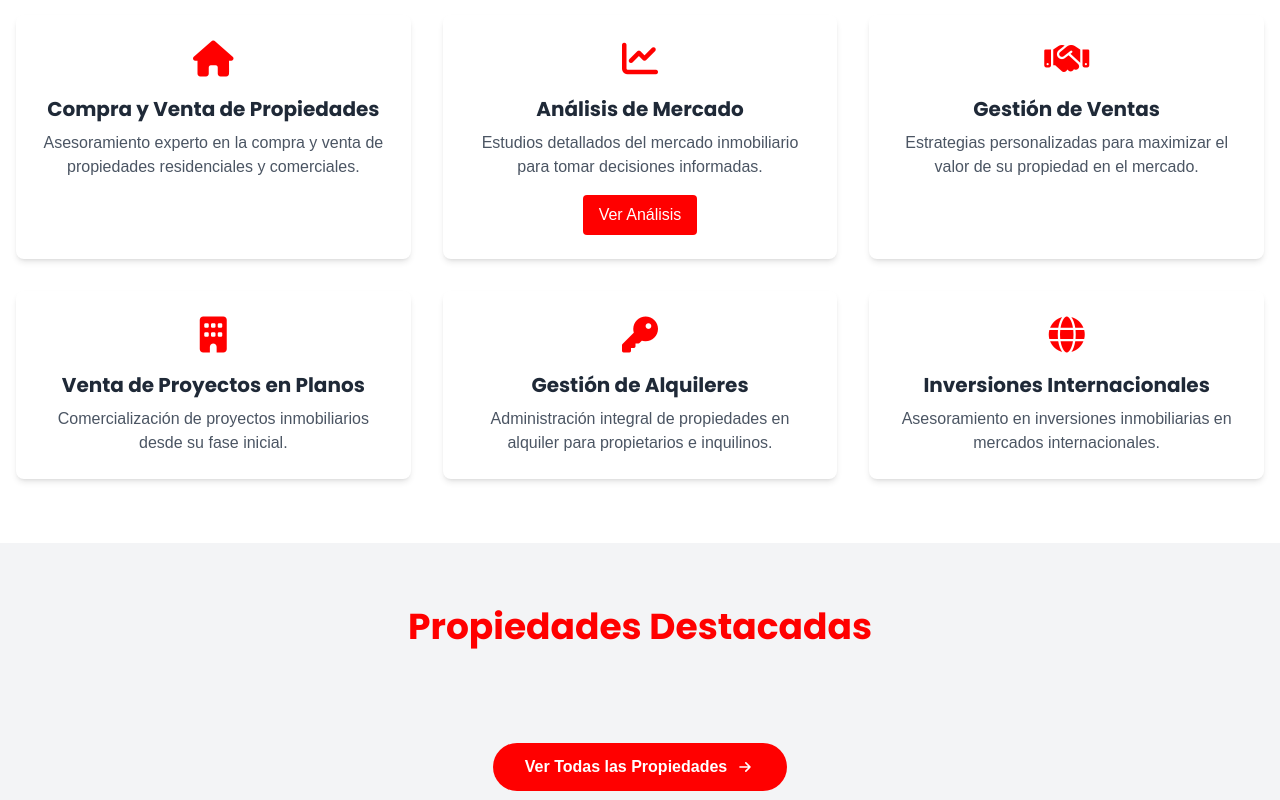
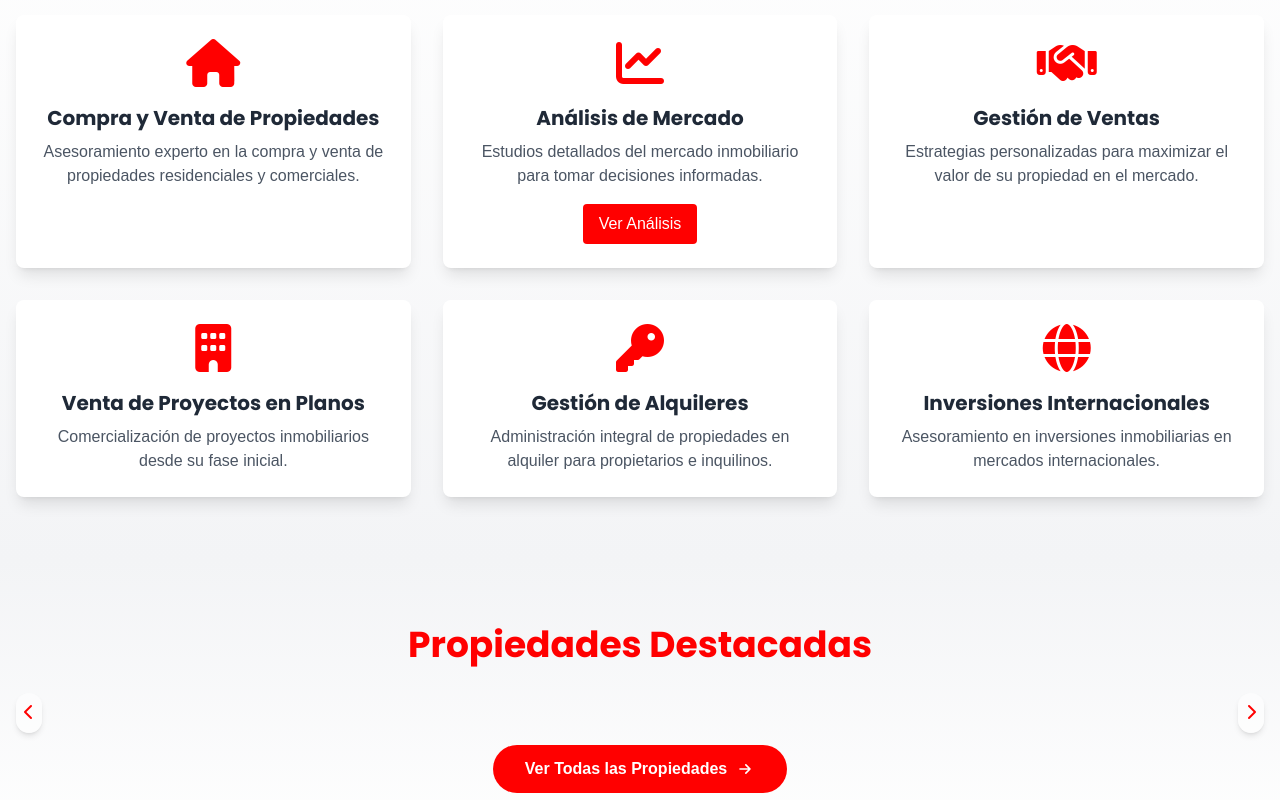
Before and after one commit to clientesweb/JannethDuplicado, a plain HTML site: page index.html in a window 1280 px wide. Shown: the part 1900-2700 px from the top of the page. Drawn offline with nearby package versions, Linux system fonts and the light colour scheme; a script that the page names is missing.

Commit message:
Actualizar index.html

```diff
--- a/index.html
+++ b/index.html
@@ -84,6 +84,29 @@
         @keyframes marquee {
             0% { transform: translateX(100%); }
             100% { transform: translateX(-100%); }
+        }
+        .scrollbar-hide::-webkit-scrollbar {
+            display: none;
+        }
+        .scrollbar-hide {
+            -ms-overflow-style: none;
+            scrollbar-width: none;
+        }
+
+        @keyframes float {
+            0% {
+              transform: translateY(0px);
+            }
+            50% {
+              transform: translateY(-10px);
+            }
+            100% {
+              transform: translateY(0px);
+            }
+          }
+
+        .float {
+            animation: float 3s ease-in-out infinite;
         }
     </style>
 </head>
@@ -202,55 +225,77 @@
         </section>
 
         <!-- Services Section -->
-        <section id="servicios" class="py-16">
+        <section id="servicios" class="py-16 bg-gradient-to-b from-white to-gray-100">
     <div class="container mx-auto px-4">
         <h2 class="text-4xl font-serif font-bold text-center mb-12 text-primary">Nuestros Servicios</h2>
         <div class="grid grid-cols-1 md:grid-cols-2 lg:grid-cols-3 gap-8">
-                    <div class="bg-white p-6 rounded-lg shadow-md text-center transform transition duration-300 hover:scale-105">
-                        <i class="fas fa-home text-4xl text-primary mb-4"></i>
-                        <h3 class="text-xl font-bold mb-2">Compra y Venta de Propiedades</h3>
-                        <p class="text-gray-600">Asesoramiento experto en la compra y venta de propiedades residenciales y comerciales.</p>
+            <div class="bg-white p-6 rounded-lg shadow-lg transform transition duration-300 hover:scale-105 hover:shadow-xl">
+                <div class="text-center mb-4">
+                    <i class="fas fa-home text-5xl text-primary"></i>
                 </div>
-                    <div class="bg-white p-6 rounded-lg shadow-md text-center transform transition duration-300 hover:scale-105">
-                        <i class="fas fa-chart-line text-4xl text-primary mb-4"></i>
-                        <h3 class="text-xl font-bold mb-2">Análisis de Mercado</h3>
-                        <p class="text-gray-600">Estudios detallados del mercado inmobiliario para tomar decisiones informadas.</p>
-                        <a href="https://jannethaguirre.com/analisis-de-mercado.html" class="mt-4 inline-block bg-primary text-white py-2 px-4 rounded hover:bg-secondary transition-colors duration-300">
+                <h3 class="text-xl font-bold mb-2 text-center">Compra y Venta de Propiedades</h3>
+                <p class="text-gray-600 text-center">Asesoramiento experto en la compra y venta de propiedades residenciales y comerciales.</p>
+            </div>
+            <div class="bg-white p-6 rounded-lg shadow-lg transform transition duration-300 hover:scale-105 hover:shadow-xl">
+                <div class="text-center mb-4">
+                    <i class="fas fa-chart-line text-5xl text-primary"></i>
+                </div>
+                <h3 class="text-xl font-bold mb-2 text-center">Análisis de Mercado</h3>
+                <p class="text-gray-600 text-center">Estudios detallados del mercado inmobiliario para tomar decisiones informadas.</p>
+                <div class="text-center mt-4">
+                    <a href="https://jannethaguirre.com/analisis-de-mercado.html" class="inline-block bg-primary text-white py-2 px-4 rounded hover:bg-secondary transition-colors duration-300">
                         Ver Análisis
                     </a>
                 </div>
-                    <div class="bg-white p-6 rounded-lg shadow-md text-center transform transition duration-300 hover:scale-105">
-                        <i class="fas fa-handshake text-4xl text-primary mb-4"></i>
-                        <h3 class="text-xl font-bold mb-2">Gestión de Ventas</h3>
-                        <p class="text-gray-600">Estrategias personalizadas para maximizar el valor de su propiedad en el mercado.</p>
             </div>
-                    <div class="bg-white p-6 rounded-lg shadow-md text-center transform transition duration-300 hover:scale-105">
-                        <i class="fas fa-building text-4xl text-primary mb-4"></i>
-                        <h3 class="text-xl font-bold mb-2">Venta de Proyectos en Planos</h3>
-                        <p class="text-gray-600">Comercialización de proyectos inmobiliarios desde su fase inicial.</p>
+            <div class="bg-white p-6 rounded-lg shadow-lg transform transition duration-300 hover:scale-105 hover:shadow-xl">
+                <div class="text-center mb-4">
+                    <i class="fas fa-handshake text-5xl text-primary"></i>
                 </div>
-                    <div class="bg-white p-6 rounded-lg shadow-md text-center transform transition duration-300 hover:scale-105">
-                        <i class="fas fa-key text-4xl text-primary mb-4"></i>
-                        <h3 class="text-xl font-bold mb-2">Gestión de Alquileres</h3>
-                        <p class="text-gray-600">Administración integral de propiedades en alquiler para propietarios e inquilinos.</p>
+                <h3 class="text-xl font-bold mb-2 text-center">Gestión de Ventas</h3>
+                <p class="text-gray-600 text-center">Estrategias personalizadas para maximizar el valor de su propiedad en el mercado.</p>
             </div>
-                    <div class="bg-white p-6 rounded-lg shadow-md text-center transform transition duration-300 hover:scale-105">
-                        <i class="fas fa-globe text-4xl text-primary mb-4"></i>
-                        <h3 class="text-xl font-bold mb-2">Inversiones Internacionales</h3>
-                        <p class="text-gray-600">Asesoramiento en inversiones inmobiliarias en mercados internacionales.</p>
+            <div class="bg-white p-6 rounded-lg shadow-lg transform transition duration-300 hover:scale-105 hover:shadow-xl">
+                <div class="text-center mb-4">
+                    <i class="fas fa-building text-5xl text-primary"></i>
+                </div>
+                <h3 class="text-xl font-bold mb-2 text-center">Venta de Proyectos en Planos</h3>
+                <p class="text-gray-600 text-center">Comercialización de proyectos inmobiliarios desde su fase inicial.</p>
+            </div>
+            <div class="bg-white p-6 rounded-lg shadow-lg transform transition duration-300 hover:scale-105 hover:shadow-xl">
+                <div class="text-center mb-4">
+                    <i class="fas fa-key text-5xl text-primary"></i>
+                </div>
+                <h3 class="text-xl font-bold mb-2 text-center">Gestión de Alquileres</h3>
+                <p class="text-gray-600 text-center">Administración integral de propiedades en alquiler para propietarios e inquilinos.</p>
+            </div>
+            <div class="bg-white p-6 rounded-lg shadow-lg transform transition duration-300 hover:scale-105 hover:shadow-xl">
+                <div class="text-center mb-4">
+                    <i class="fas fa-globe text-5xl text-primary"></i>
+                </div>
+                <h3 class="text-xl font-bold mb-2 text-center">Inversiones Internacionales</h3>
+                <p class="text-gray-600 text-center">Asesoramiento en inversiones inmobiliarias en mercados internacionales.</p>
             </div>
         </div>
     </div>
 </section>
 
         <!-- Featured Properties Section -->
-        <section id="propiedades" class="py-16 bg-gray-100">
+        <section id="propiedades" class="py-16 bg-gradient-to-b from-gray-100 to-white">
             <div class="container mx-auto px-4">
                 <h2 class="text-4xl font-serif font-bold text-center mb-12 text-primary">Propiedades Destacadas</h2>
-                <div class="grid grid-cols-1 md:grid-cols-3 gap-8 mb-12" id="featuredProperties">
+                <div class="relative">
+                    <div id="featuredProperties" class="flex overflow-x-auto snap-x snap-mandatory scrollbar-hide">
                         <!-- Property cards will be dynamically inserted here -->
                     </div>
-                <div class="text-center">
+                    <button id="scrollLeft" class="absolute left-0 top-1/2 transform -translate-y-1/2 bg-white bg-opacity-50 p-2 rounded-full shadow-md hover:bg-opacity-75 transition-all duration-300">
+                        <i class="fas fa-chevron-left text-primary"></i>
+                    </button>
+                    <button id="scrollRight" class="absolute right-0 top-1/2 transform -translate-y-1/2 bg-white bg-opacity-50 p-2 rounded-full shadow-md hover:bg-opacity-75 transition-all duration-300">
+                        <i class="fas fa-chevron-right text-primary"></i>
+                    </button>
+                </div>
+                <div class="text-center mt-8">
                     <a href="#" class="bg-primary hover:bg-secondary text-white font-bold py-3 px-8 rounded-full transition-colors duration-300 inline-flex items-center group">
                         Ver Todas las Propiedades
                         <svg xmlns="http://www.w3.org/2000/svg" class="h-5 w-5 ml-2 group-hover:translate-x-1 transition-transform" fill="none" viewBox="0 0 24 24" stroke="currentColor">
@@ -451,8 +496,9 @@
                 <div class="grid grid-cols-1 md:grid-cols-2 gap-8">
                     <div>
                         <h3 class="text-2xl font-bold mb-4">Información de Contacto</h3>
+                        <p class="mb-2"><iInformación de Contacto</h3>
                         <p class="mb-2"><i class="fas fa-phone mr-2 text-primary"></i> +593 98 716 7782</p>
-                        <p class="mb-2"><i class="fas fa-envelope mr-2 text-primary"></i> <a href="/cdn-cgi/l/email-protection" class="__cf_email__" data-cfemail="d7beb9b1b897bdb6b9b9b2a3bfb6b0a2bea5a5b2f9b4b8ba">[email&#160;protected]</a></p>
+                        <p class="mb-2"><i class="fas fa-envelope mr-2 text-primary"></i> <a href="/cdn-cgi/l/email-protection" class="__cf_email__" data-cfemail="d7beb9b1b897bdb6b9b9b2a3bfb6b0a2bea5a5b2f9b4b8ba">[email&#160;protected]</ap></p>
                         <p class="mb-2"><i class="fas fa-map-marker-alt mr-2 text-primary"></i> Guayaquil, Ecuador</p>
                         <p class="mb-4"><i class="fas fa-globe mr-2 text-primary"></i> <a href="https://jannethaguirrebienesraices.com" target="_blank" rel="noopener noreferrer" class="text-primary hover:underline">Visita nuestra página web</a></p>
                         <p class="text-gray-600">Expertos en bienes raíces con años de experiencia en el mercado ecuatoriano.</p>
@@ -460,7 +506,7 @@
                     <div>
                         <form id="contact-form" class="space-y-4">
                             <div>
-                                <label for="name" class="block text-sm font-medium text-gray-700">Nombre</label>
+                                <label for="name" class="block text-sm font-medium text-gray700">Nombre</label>
                                 <input type="text" id="name" name="name" required class="mt-1 block w-full rounded-md border-gray-300 shadow-sm focus:border-primary focus:ring focus:ring-primary focus:ring-opacity-50">
                             </div>
                             <div>
```
Lines whose indentation alone changed are shown as unchanged.
